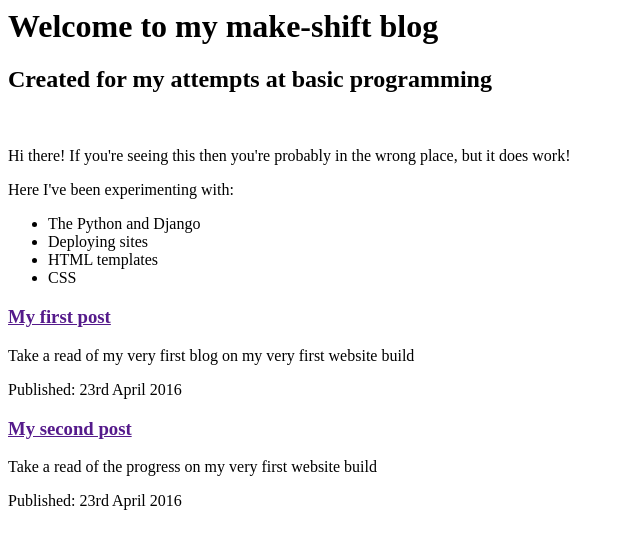
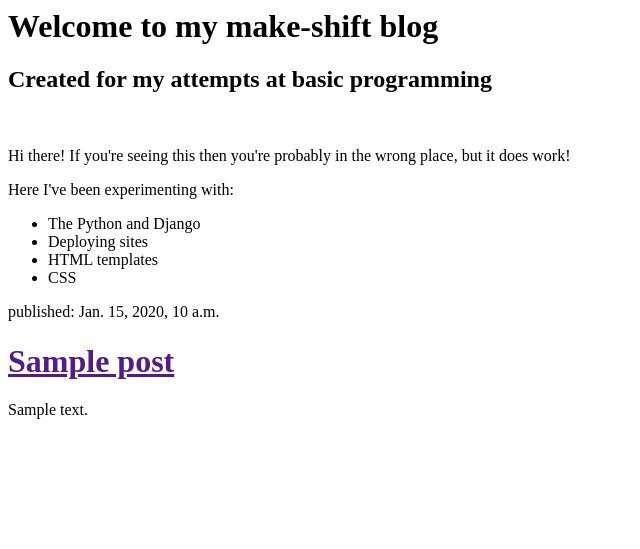
Before and after one commit to christinar13/my-first-blog, a Django app: template blog/templates/blog/post_list.html in a window 1280 px wide. Shown: the top 549 px of the page, without its empty margins (0-640 px from the left). Run offline with Django 3.2, Linux system fonts and the light colour scheme; the template is opened without the code that fills it: values that come from a table or form of the project are taken from there, others are empty; tables that the repository leaves empty hold one stand-in row (values such as "Sample post").

Commit message:
Modified templates to display posts from database.

```diff
--- a/blog/templates/blog/post_list.html
+++ b/blog/templates/blog/post_list.html
@@ -12,15 +12,12 @@
     		<p> Here I've been experimenting with:</p>
     		<ul><li>The Python and Django</li><li>Deploying sites</li><li>HTML templates</li><li>CSS</li>
     	</div>
-    	<div>
-    		<h3><a href="">My first post</a></h3>
-    		<p>Take a read of my very first blog on my very first website build</p>
-    		<p>Published: 23rd April 2016</p>
-    	</div>
-    	<div>
-    		<h3><a href="">My second post</a></h3>
-    		<p>Take a read of the progress on my very first website build</p>
-    		<p>Published: 23rd April 2016</p>
-    	</div>
+    	{% for post in posts %}
+  			<div>
+        		<p>published: {{ post.published_date }}</p>
+        		<h1><a href="">{{ post.title }}</a></h1>
+        		<p>{{ post.text|linebreaks }}</p>
+    		</div>
+		{% endfor %}
     </body>
 </html>
```
Also changed, not shown: blog/views.py (+6 -1 lines).
